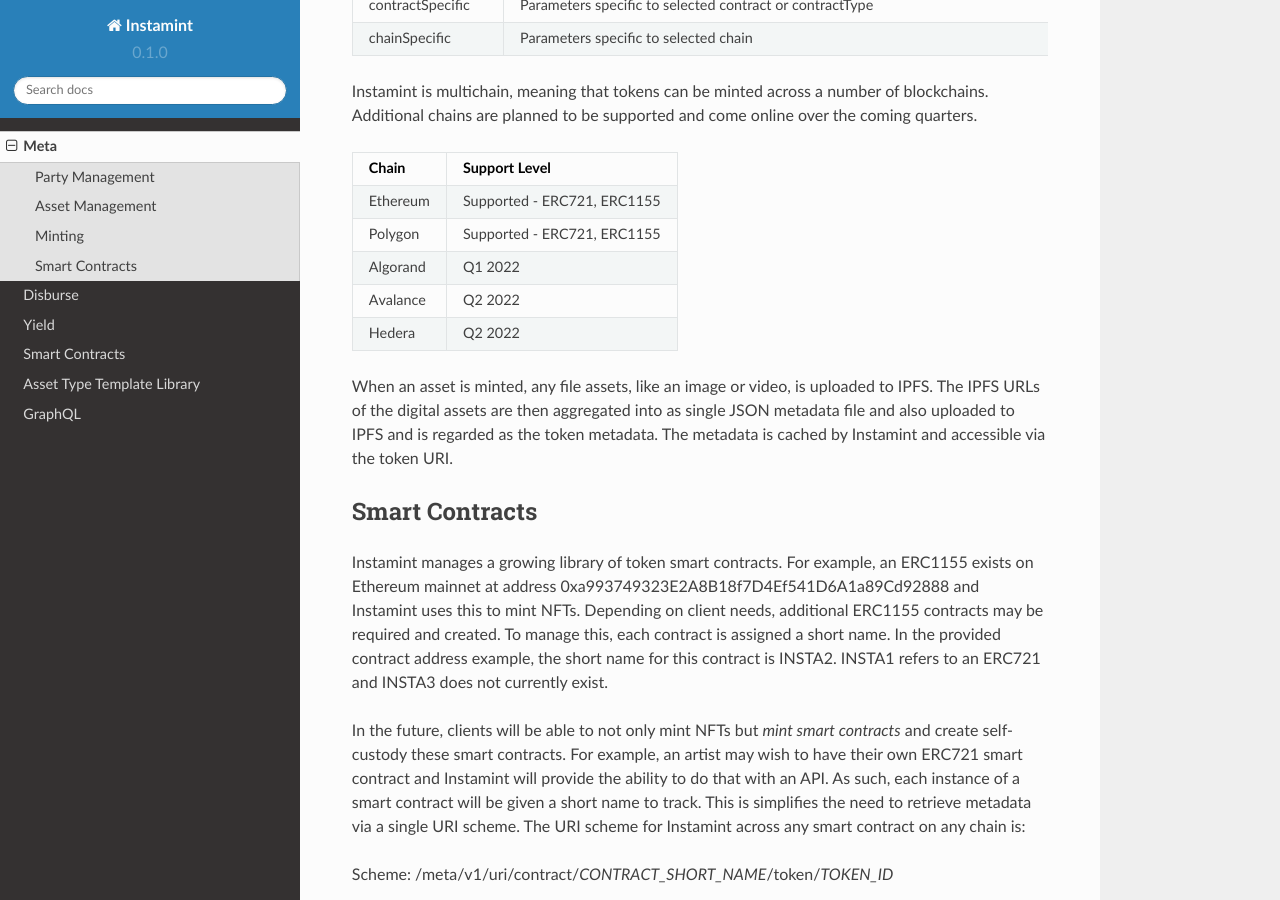
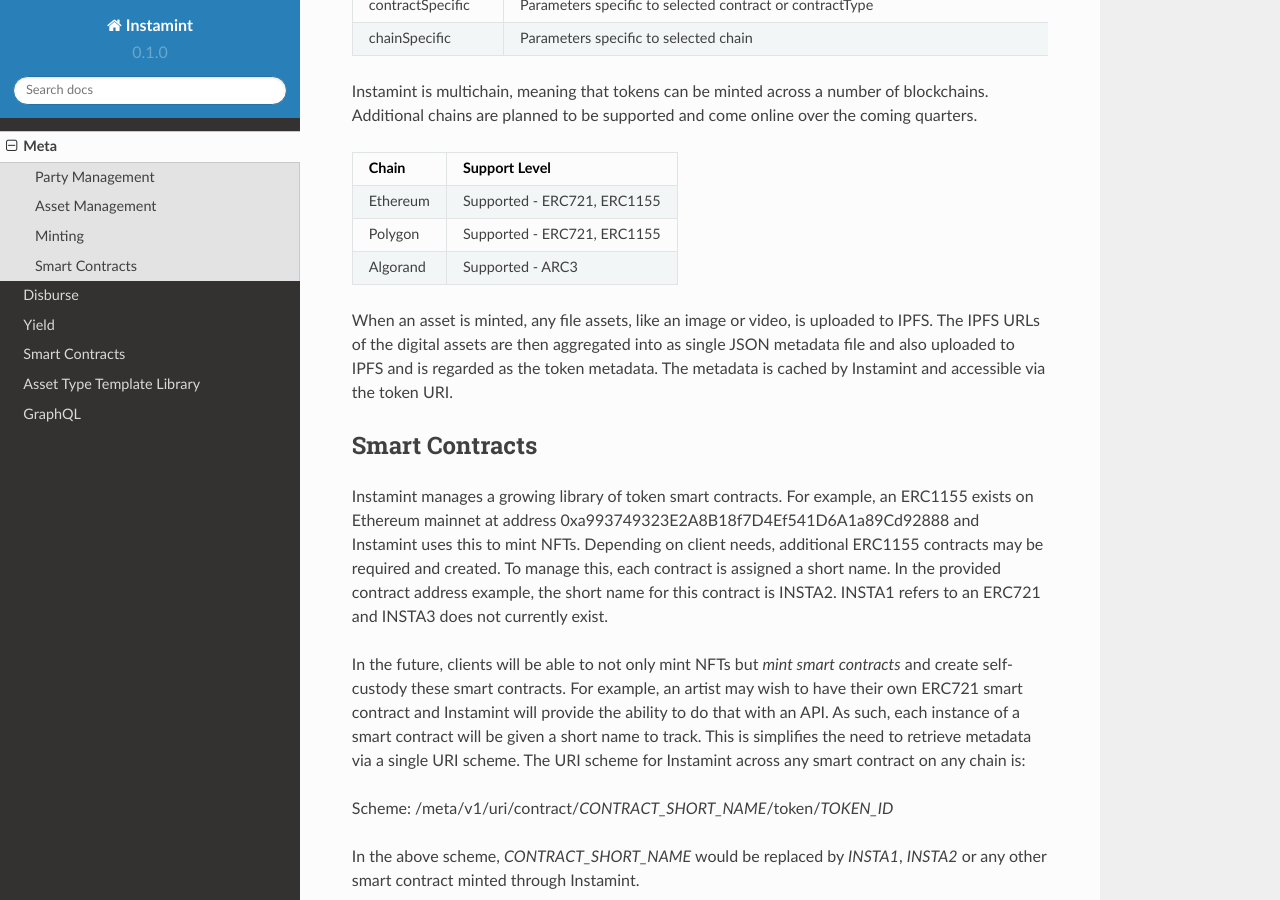
Before and after one commit to instamint/zzz-deprecated-docs, a Sphinx documentation site: the page built from docs/source/meta.rst, in a window 1280 px wide and 900 px high, scrolled down 1520 px. Built offline with Sphinx 7.4.7 and the Read the Docs theme 2.0.0, drawn with Linux system fonts in a browser that asks for light colours.

Commit message:
Update meta.rst

```diff
--- a/docs/source/meta.rst
+++ b/docs/source/meta.rst
@@ -78,12 +78,9 @@
 +-----------+-----------------------------------------------------------------------------------------------------------+
 | Polygon   | Supported - ERC721, ERC1155                                                                               |
 +-----------+-----------------------------------------------------------------------------------------------------------+
-| Algorand  | Q1 2022                                                                                                   |
+| Algorand  | Supported - ARC3                                                                                          |
 +-----------+-----------------------------------------------------------------------------------------------------------+
-| Avalance  | Q2 2022                                                                                                   |
-+-----------+-----------------------------------------------------------------------------------------------------------+
-| Hedera    | Q2 2022                                                                                                   |
-+-----------+-----------------------------------------------------------------------------------------------------------+
+
 
 When an asset is minted, any file assets, like an image or video, is uploaded to IPFS. The IPFS URLs of the digital assets are then aggregated into as single JSON metadata file and also uploaded to IPFS and is regarded as the token metadata. The metadata is cached by Instamint and accessible via the token URI.
 
```
